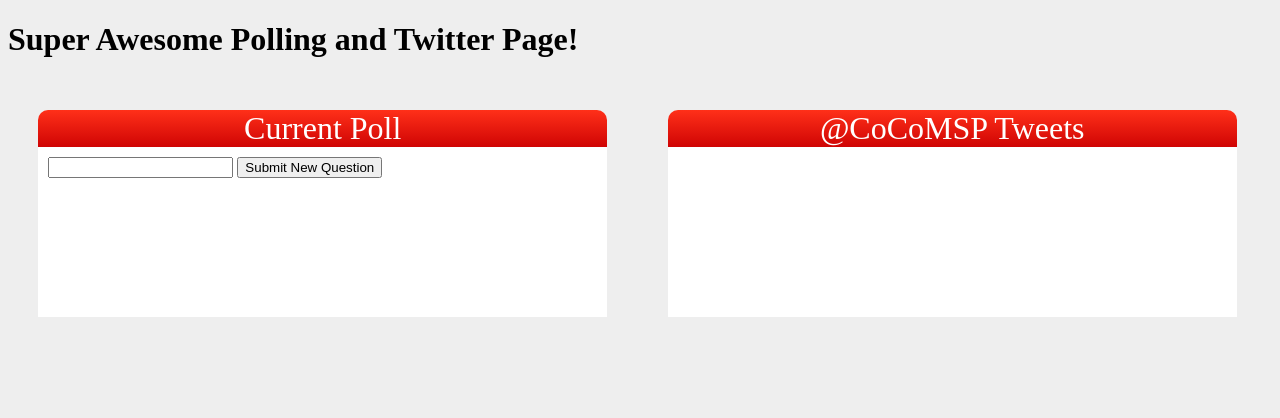
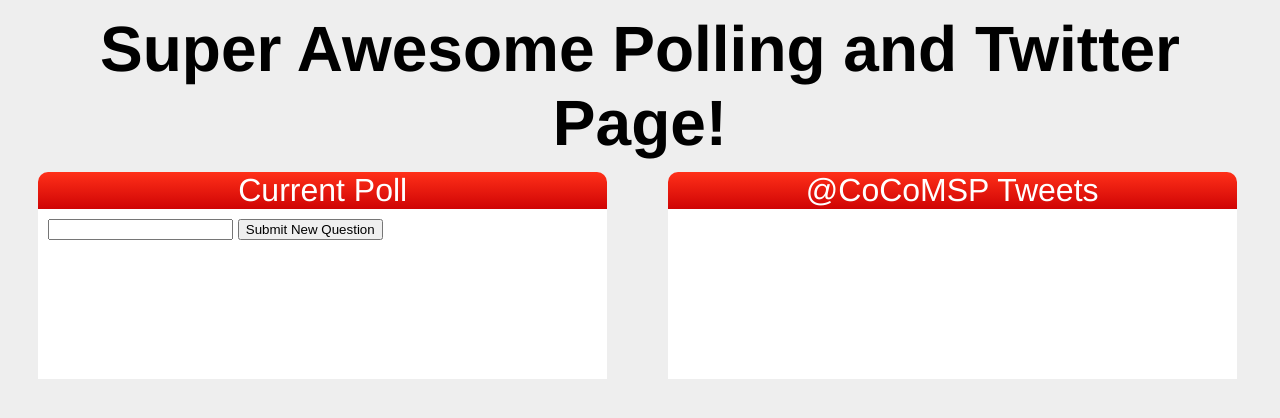
Before and after one commit to RobertDNelson/LitebriteToys, a plain HTML site: page src/polling/index.html in a window 1280 px wide. Drawn offline with Linux system fonts and the light colour scheme.

Commit message:
EVEN MORE AWESOME!!!! 900+++

```diff
--- a/src/polling/index.html
+++ b/src/polling/index.html
@@ -2,15 +2,23 @@
 <html>
 <head>
     <title>Light Bright Polling and Twitter</title>
-    <script src="jquery-1.7.2.min.js"></script>
+    <script src="jquery-1.7.2.min.js" type="text/javascript"></script>
     <style>
 		body{
 			background-color: #EEE;
+			font-family: helvetica;
+		}
+
+		.AwesomeTitle{
+			font-size: 4em;
+			margin: 12px 0;
+			text-align: center;
 		}
 
 		.SuperSweetBox{
 			width: 45%;
 			margin: 2.4%;
+			margin-top: 0;
 			float: left;
 		}
 
@@ -72,7 +80,7 @@
     </style>
 </head>
 <body>
-<h1>Super Awesome Polling and Twitter Page!</h1>
+<h1 class="AwesomeTitle">Super Awesome Polling and Twitter Page!</h1>
 <div class="SuperSweetBox">
 	<div class="BoxTitle">Current Poll</div>
 	<div id="PollContents" class="BoxContents">
```
